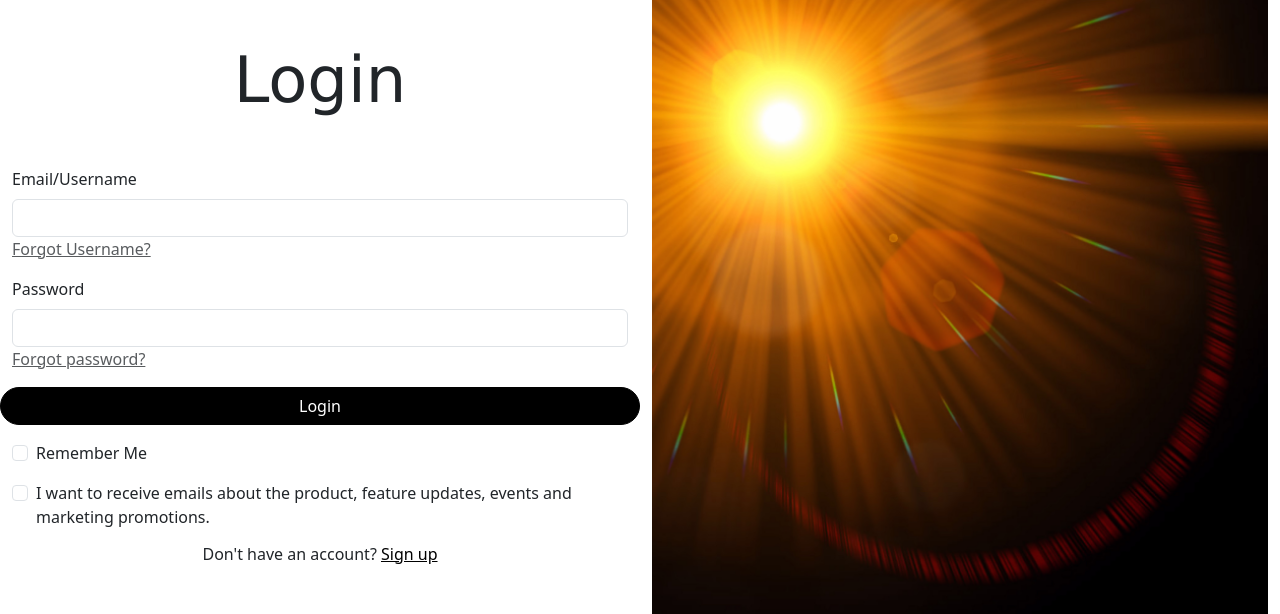
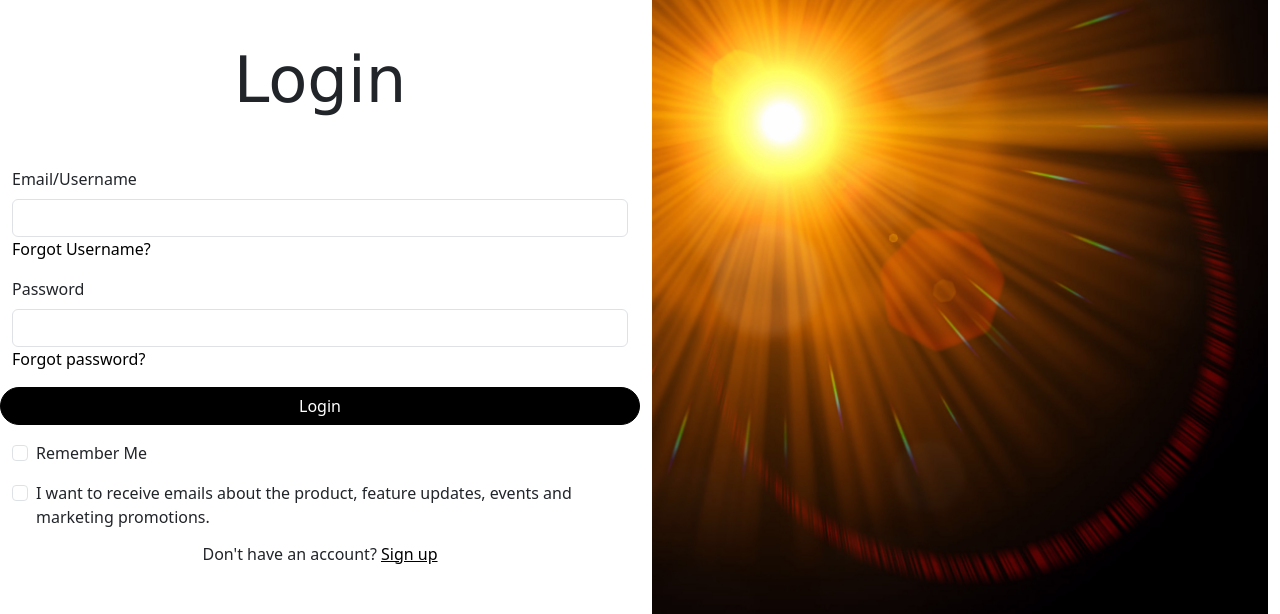
Before and after one commit to b-sass/grade-calculator, a PHP site: page /src/view/login.php in a window 1280 px wide. Shown: the part 77-691 px from the top of the page. Run offline with PHP 8.4, Linux system fonts and the light colour scheme.

```diff
--- a/src/view/login.php
+++ b/src/view/login.php
@@ -31,12 +31,12 @@
                     <div id="emailDiv" class="mb-3">
                         <label for="emailInput" class="form-label">Email/Username</label>
                         <input type="email" name="email" class="form-control" id="exampleInputEmail1" aria-describedby="emailHelp">
-                        <a href="#" class="text-muted">Forgot Username?</a>
+                        <a href="#" class="fw-lighter text-decoration-none">Forgot Username?</a>
                     </div>
                     <div id="passwordDiv" class="mb-3">
                         <label for="password" class="form-label">Password</label>
                         <input type="password" name="password" class="form-control" id="passwordInput">
-                        <a href="#" class="text-muted">Forgot password?</a>
+                        <a href="#" class="fw-lighter text-decoration-none">Forgot password?</a>
                     </div>
                     <div class="row align-items-center">
                         <button id="loginButton" type="submit" href="#" class="btn btn-primary col">Login</button>
```
